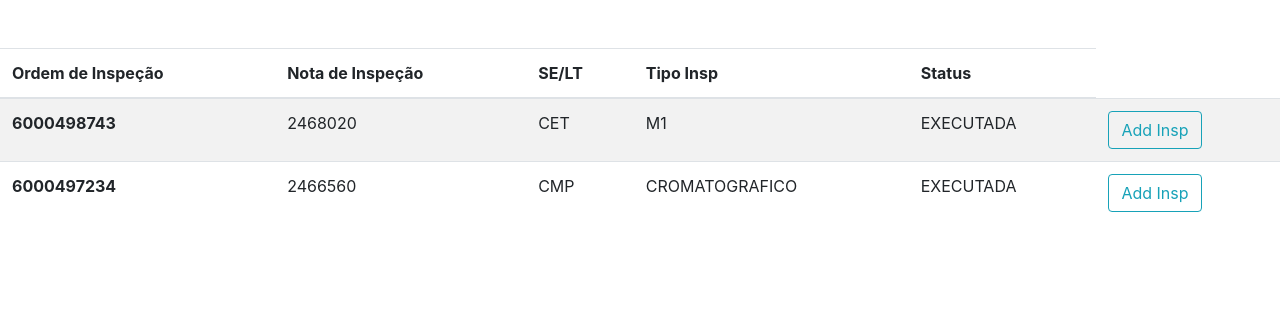
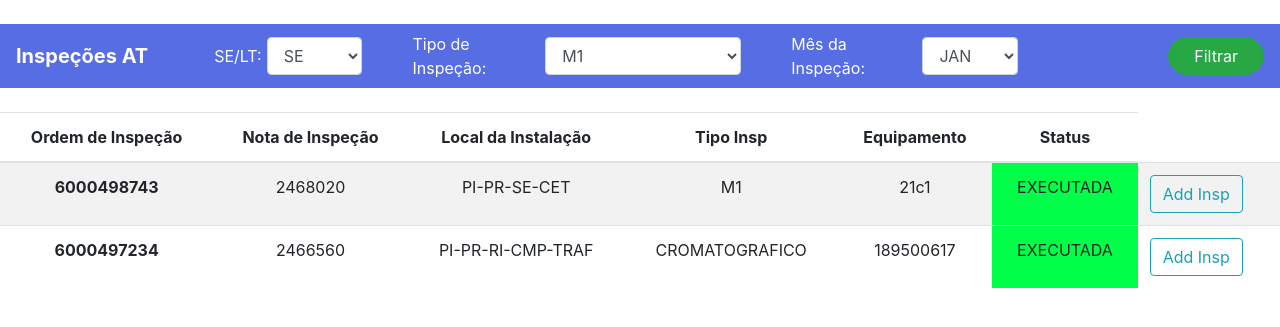
Before and after one commit to jonkstro/inspecoes-django, a Django app: page / in a window 1280 px wide. Shown: the top 327 px of the page. Run offline with Django 4.2, Linux system fonts and the light colour scheme; data comes from the database, SQL or seed files in the repository; both versions use the stored data as it was after the commit.

Commit message:
feito pagina

```diff
--- a/plataforma/templates/plano_manut.html
+++ b/plataforma/templates/plano_manut.html
@@ -17,6 +17,47 @@
         {% endfor %}
     {% endif %}
     <br>
+    <nav style="background-color: #2745dbc7;" class="navbar navbar-expand-lg navbar-dark">
+        <a style="font-weight: bold" class="navbar-brand" href="#">Inspeções AT</a>
+        <span style="color: white; margin-left: 50px; ">SE/LT:</span>
+        <select style=" margin-left: 5px; width: 100px;" name="tipo_local" class="form-control">
+            <option value="SE">SE</option>
+            <option value="LT">LT</option>
+        </select>
+        <span style="color: white; margin-left: 50px; ">Tipo de Inspeção:</span>
+        <select style=" margin-left: 5px; width: 200px;"  name="tipo_insp" class="form-control">
+            <option value="M1">M1</option>
+            <option value="M2">M2</option>
+            <option value="TERMOGRAFICA">TERMOGRAFICA</option>
+            <option value="CROMATOGRAFICA">CROMATOGRAFICA</option>
+            <option value="FISICO-QUIMICA">FISICO-QUIMICA</option>
+            <option value="LAVAGEM">LAVAGEM</option>
+            <option value="LIMPEZA-DE-PATIO">LIMPEZA DE PATIO</option>
+            <option value="CONTROLE">CONTROLE</option>
+            <option value="MINUCIOSA">MINUCIOSA</option>
+            <option value="LIMPEZA-DE-FAIXA">LIMPEZA DE FAIXA</option>
+            <option value="RS1">RS1</option>
+        </select>
+        <span style="color: white; margin-left: 50px; ">Mês da Inspeção:</span>
+        <select style=" margin-left: 5px; width: 100px;"  name="mes" class="form-control">
+            <option value="JAN">JAN</option>
+            <option value="FEV">FEV</option>
+            <option value="MAR">MAR</option>
+            <option value="ABR">ABR</option>
+            <option value="MAI">MAI</option>
+            <option value="JUN">JUN</option>
+            <option value="JUL">JUL</option>
+            <option value="AGO">AGO</option>
+            <option value="SET">SET</option>
+            <option value="OUT">OUT</option>
+            <option value="NOV">NOV</option>
+            <option value="DEZ">DEZ</option>
+
+        </select>
+        <button style="border-radius: 30px; margin-left: 150px; width: 100px;" type="button" class="btn btn-success" data-toggle="modal" data-target="#modal">
+            Filtrar
+        </button>
+    </nav>
     <div class="row">
         <div class="col-md-12">
             <br>
@@ -24,22 +65,40 @@
             <table class="table table-striped">
                 <thead>
                     <tr>
-                        <th scope="col">Ordem de Inspeção</th>
-                        <th scope="col">Nota de Inspeção</th>
-                        <th scope="col">SE/LT</th>
-                        <th scope="col">Tipo Insp</th>
-                        <th scope="col">Status</th>
+                        <th style="text-align: center;" scope="col">Ordem de Inspeção</th>
+                        <th style="text-align: center;" scope="col">Nota de Inspeção</th>
+                        <th style="text-align: center;" scope="col">Local da Instalação</th>
+                        <th style="text-align: center;" scope="col">Tipo Insp</th>
+                        <th style="text-align: center;" scope="col">Equipamento</th>
+                        <th style="text-align: center;" scope="col">Status</th>
 
                     </tr>
                 </thead>
                 <tbody>
                     {% for insp in inspecao %}
                         <tr>
-                        <th scope="row">{{insp.ordem}}</th>
-                        <td>{{insp.nota}}</td>
-                        <td>{{insp.cod_local_inst}}</td>
-                        <td>{{insp.tipo_insp}}</td>
-                        <td>{{insp.status}}</td>
+                        <th style="text-align: center;" scope="row">{{insp.ordem}}</th>
+                        <td style="text-align: center;">{{insp.nota}}</td>
+                        <td style="text-align: center;">{{insp.local_inst}}</td>
+                        <td style="text-align: center;">{{insp.tipo_insp}}</td>
+
+                        <!-- caso não tenha equipamento cadastrado colocar " - " -->
+                        {% if insp.equipamento == None %}
+                            <td style="text-align: center;">-</td>
+                        {% else %}
+                            <td style="text-align: center;">{{insp.equipamento}}</td>
+                        {% endif %}
+
+                        <!-- mudar a cor conforme status da inspeção -->
+                        {% if insp.status == "PLANEJADA" %}
+                            <td style="text-align: center; background-color: rgb(255, 238, 0);" >{{insp.status}}</td>
+                        {% endif %}
+                        {% if insp.status == "EXECUTADA" %}
+                            <td style="text-align: center; background-color: rgb(0, 255, 72);" >{{insp.status}}</td>
+                        {% endif %}
+                        {% if insp.status == "PENDENTE" %}
+                            <td style="text-align: center; background-color: rgb(255, 17, 0);" >{{insp.status}}</td>
+                        {% endif %}
                         <td>
                             <button type="button" class="btn btn-outline-info" data-toggle="modal" data-target="#modal">
                                 Add Insp
--- a/plataforma/urls.py
+++ b/plataforma/urls.py
@@ -1,6 +1,22 @@
+
+from django.conf.urls import include
+from django.contrib import admin
 from django.urls import path
+from django.conf import settings
+from django.conf.urls.static import static
+
+from rest_framework import routers
+from rest_framework.authtoken.views import obtain_auth_token
+
+from plataforma.api.viewsets import PlanoManutViewset
 from . import views
 
+from rest_framework import routers
+
+router = routers.DefaultRouter()
+
+router.register(r'plano-manut', PlanoManutViewset, basename='PlanoManut')
 urlpatterns = [
     path('', views.plano_manut, name='plano_manut'),
+    path('', include(router.urls)),
 ]
--- a/plataforma/views.py
+++ b/plataforma/views.py
@@ -1,13 +1,40 @@
-from django.shortcuts import render
+from django.shortcuts import render, redirect
 from django.http import HttpResponse, JsonResponse
 from .models import PlanoManut
+from django.contrib import messages
+from django.contrib.messages import constants
+
+
 
 def plano_manut(request):
     if request.method == 'GET':
         # return HttpResponse('Tela Plano de Manutenção')
         inspecoes = PlanoManut.objects.all()
         return render(request, 'plano_manut.html', {'inspecao': inspecoes})
+    elif request.method == "POST":
+        ordem = request.POST.get('ordem')
+        nota = request.POST.get('nota')
+        cod_local_inst = request.POST.get('cod_local_inst')
+        local_inst = request.POST.get('local_inst')
+        tipo_insp = request.POST.get('tipo_insp')
+        mes = request.POST.get('mes')
+        status = request.POST.get('status')
+        equipamento = request.POST.get('equipamento')
 
-
-# pacientes = Pacientes.objects.filter(nutri=request.user)
-# return render(request, 'pacientes.html', {'pacientes': pacientes})
+        try:
+            p1 = PlanoManut(
+            ordem = ordem,
+            nota = nota,
+            cod_local_inst = cod_local_inst,
+            local_inst = local_inst,
+            tipo_insp = tipo_insp,
+            mes = mes,
+            status = status,
+            equipamento = equipamento
+        )
+            p1.save()
+            messages.add_message(request, constants.SUCCESS, 'Paciente cadastrado com sucesso')
+            return redirect('/')
+        except:
+            messages.add_message(request, constants.ERROR, 'Erro interno do sistema')
+            return redirect('/')
```
Also changed, not shown: inspecao/settings.py (+12 -0 lines), plataforma/api/serializers.py (added, +7 -0 lines), plataforma/api/viewsets.py (added, +10 -0 lines), plataforma/utils.py (added, +23 -0 lines), db.sqlite3.
